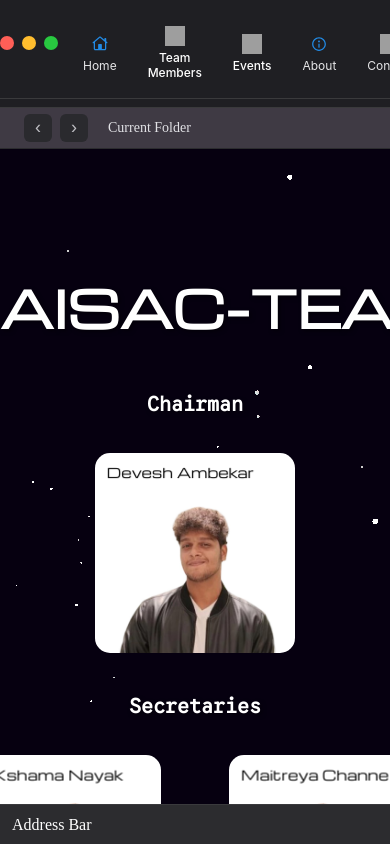
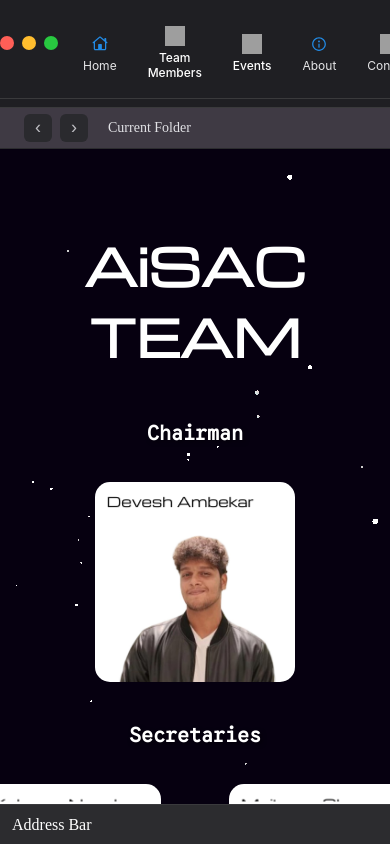
Before and after one commit to Siddy096/aisac-website, a React (Vite) app: page / in a window 390 px wide. Both pictures are taken after a click on the button "Team Members". Built offline with nearby package versions, Linux system fonts and the light colour scheme; grey boxes are pictures that could not be loaded.

Commit message:
Minor Changes

```diff
--- a/src/App.css
+++ b/src/App.css
@@ -76,5 +76,6 @@ body, html, #root {
 
   .address-bar {
     left: 0px;
+    margin-bottom: 0;
   }
 }
--- a/src/components/TeamMembers.tsx
+++ b/src/components/TeamMembers.tsx
@@ -26,9 +26,9 @@ export default function TeamMembers() {
           disableRotation={false}
         />
       </div>
-      <h2 className="page-title">
+      <h1 className="page-title">
         <SplitText
-            text="AISAC-TEAM"
+          text="AiSAC TEAM"
           delay={100}
           duration={0.6}
           ease="power3.out"
@@ -38,7 +38,7 @@ export default function TeamMembers() {
           threshold={0.1}
           rootMargin="-100px"
         />
-      </h2>
+      </h1>
       <div className='team-hierarchy'>
         {/* Chairman */}
         <div className='chairman-section'>
--- a/src/styles/ContentArea.css
+++ b/src/styles/ContentArea.css
@@ -151,4 +151,8 @@ body, html, #root {
   .background{
     height: 785px;
   }
+
+  .title-text{
+    font-size: 3.5rem;
+  }
 }
--- a/src/styles/TeamMembers.css
+++ b/src/styles/TeamMembers.css
@@ -43,14 +43,12 @@
     font-size: 13px;
 }
 
-.page-title{
-    color: white;
-    font-size: 50px;
-    font-weight: bold;
-    margin-bottom: 20px;
-    text-align: center;
-    text-shadow: 2px 2px 4px rgba(0, 0, 0, 0.5);
-    font-family: 'Michroma-Regular', sans-serif;
+.page-title {
+  font-weight: 700;
+  font-size: 4.0rem;
+  margin: 0;
+  left: 0;
+  font-family: 'Michroma-Regular', sans-serif;
 }
 
 @font-face {
@@ -59,6 +57,7 @@
   font-weight: normal;
   font-style: normal;
 }
+
 
 .section-title {
     color: white;
@@ -149,7 +148,7 @@
     }
 
     .page-title {
-        font-size: 40px;
+        font-size: 3.5rem;
     }
 
     .section-title {
```
Lines whose indentation alone changed are shown as unchanged.
